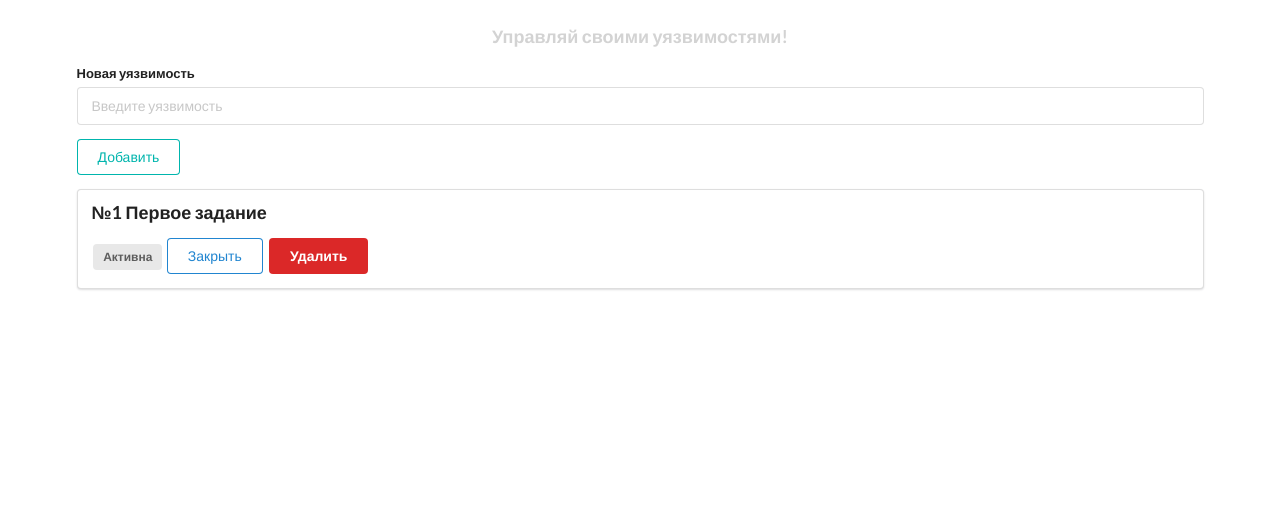
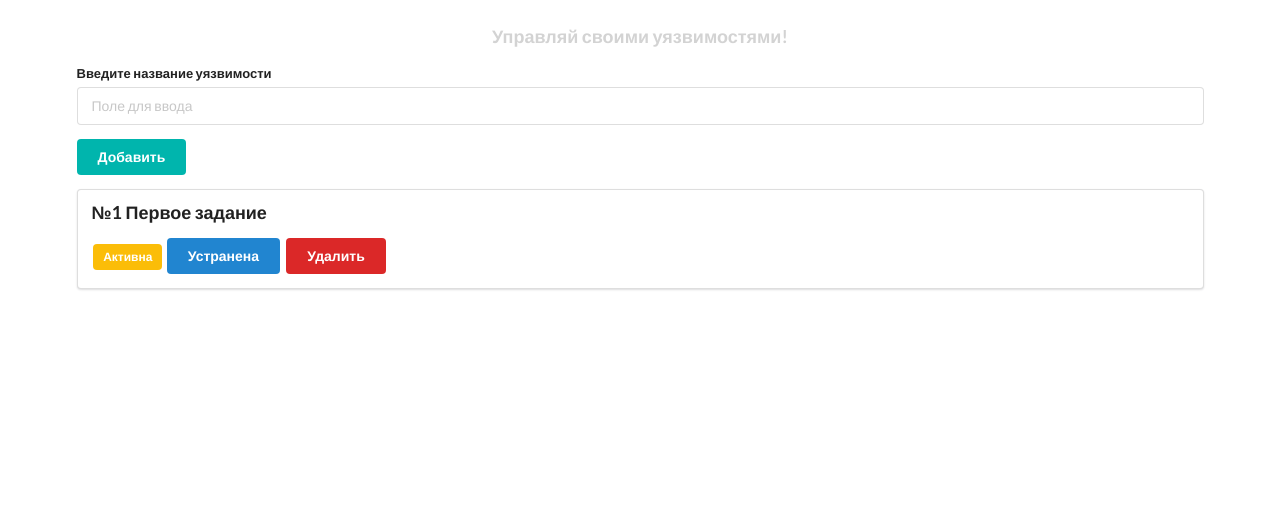
Before and after one commit to uAmirkhan/Project_todo_app, a Django app: page / in a window 1280 px wide. Shown: the part 82-596 px from the top of the page. Run offline with Django 4.2, Linux system fonts and the light colour scheme; data comes from the database, SQL or seed files in the repository.

Commit message:
change front-part №1

```diff
--- a/todoapp/templates/todoapp/index.html
+++ b/todoapp/templates/todoapp/index.html
@@ -8,10 +8,10 @@
     <form class="ui form" action="{% url 'add' %}" method="post">
         {% csrf_token %}
         <div class="field">
-            <label>Новая уязвимость</label>
-            <input type="text" name="title" placeholder="Введите уязвимость"><br>
+            <label>Введите название уязвимости</label>
+            <input type="text" name="title" placeholder="Поле для ввода"><br>
         </div>
-        <button class="ui teal basic button" type="submit">Добавить</button>
+        <button class="ui teal green button" type="submit">Добавить</button>
     </form>
 
 
@@ -20,11 +20,11 @@
     <p class="ui big header">№{{ todo.id }} {{ todo.title }}</p>
 
     {% if todo.is_complete == False %}
-    <span class="ui gray label">Активна</span>
-    <a class="ui primary basic button" href="{% url 'update' todo_id=todo.id %}">Закрыть</a>
+    <span class="ui yellow label">Активна</span>
+    <a class="ui primary blue button" href="{% url 'update' todo_id=todo.id %}">Устранена</a>
     {% else %}
     <span class="ui green label">Устранена</span>
-    <a class="ui blue button" href="{% url 'update' todo_id=todo.id %}">Открыть</a>
+    <a class="ui primary blue button" href="{% url 'update' todo_id=todo.id %}">Изменить статус</a>
     {% endif %}
     <a class="ui negative button" href="{% url 'delete' todo_id=todo.id %}">Удалить</a>
 </div>
```
Also changed, not shown: 1 other file.
